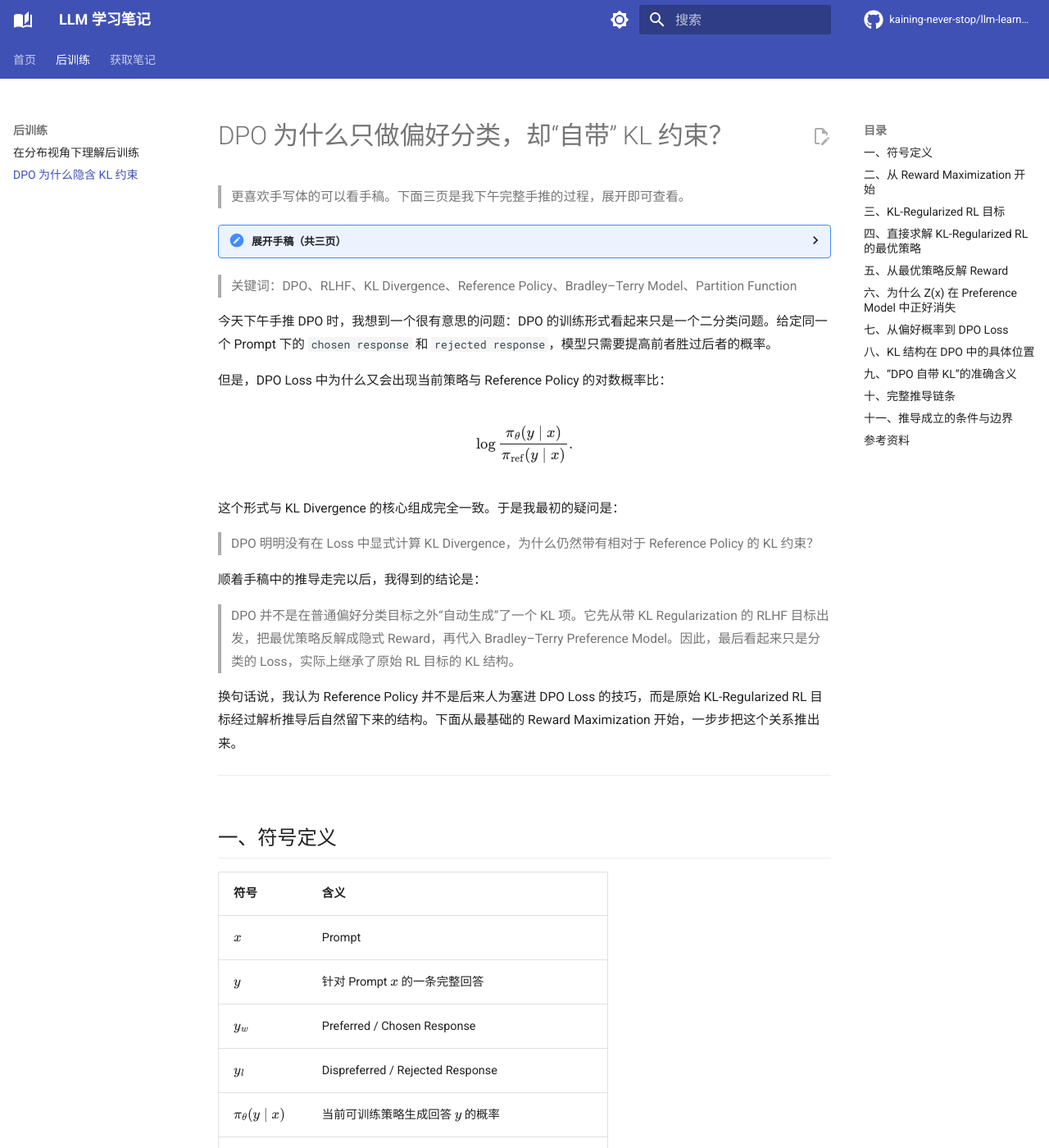
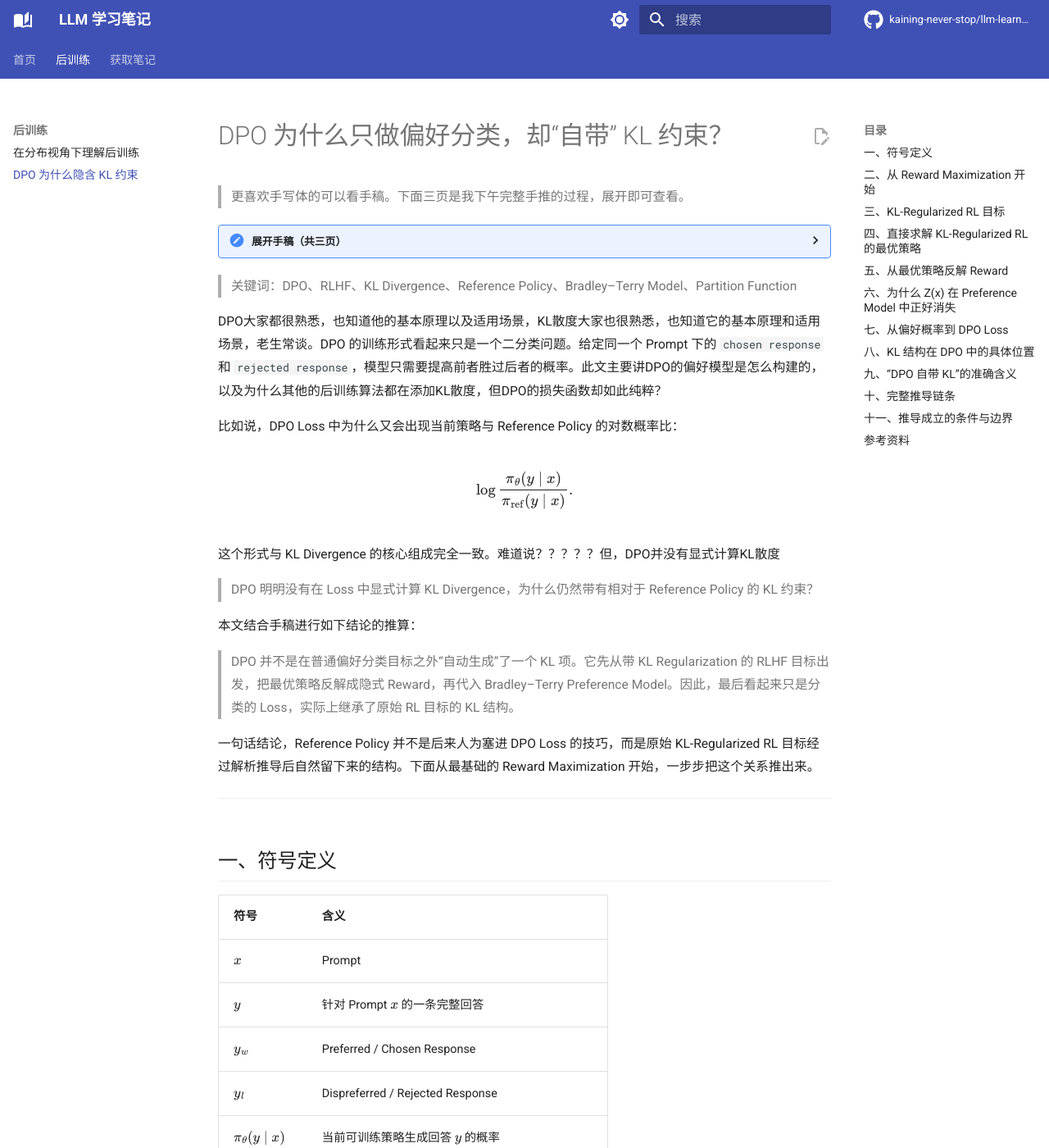
Before and after one commit to kaining-never-stop/llm-learning-notes, an MkDocs documentation site: the page built from docs/post-training/dpo-implicit-kl.md, in a window 1280 px wide and 1400 px high. Shown: the whole window at 82% size. Built offline with MkDocs 1.6.1 and Material for MkDocs 9.7.7, drawn with Linux system fonts in a browser that asks for light colours; comment, search, counter and statistics services are not loaded.

Commit message:
Update dpo-implicit-kl.md

```diff
--- a/docs/post-training/dpo-implicit-kl.md
+++ b/docs/post-training/dpo-implicit-kl.md
@@ -15,23 +15,23 @@
 
 > 关键词：DPO、RLHF、KL Divergence、Reference Policy、Bradley–Terry Model、Partition Function
 
-今天下午手推 DPO 时，我想到一个很有意思的问题：DPO 的训练形式看起来只是一个二分类问题。给定同一个 Prompt 下的 `chosen response` 和 `rejected response`，模型只需要提高前者胜过后者的概率。
+DPO大家都很熟悉，也知道他的基本原理以及适用场景，KL散度大家也很熟悉，也知道它的基本原理和适用场景，老生常谈。DPO 的训练形式看起来只是一个二分类问题。给定同一个 Prompt 下的 `chosen response` 和 `rejected response`，模型只需要提高前者胜过后者的概率。此文主要讲DPO的偏好模型是怎么构建的，以及为什么其他的后训练算法都在添加KL散度，但DPO的损失函数却如此纯粹？
 
-但是，DPO Loss 中为什么又会出现当前策略与 Reference Policy 的对数概率比：
+比如说，DPO Loss 中为什么又会出现当前策略与 Reference Policy 的对数概率比：
 
 $$
 \log\frac{\pi_\theta(y\mid x)}{\pi_{\mathrm{ref}}(y\mid x)}.
 $$
 
-这个形式与 KL Divergence 的核心组成完全一致。于是我最初的疑问是：
+这个形式与 KL Divergence 的核心组成完全一致。难道说？？？？？但，DPO并没有显式计算KL散度
 
 > DPO 明明没有在 Loss 中显式计算 KL Divergence，为什么仍然带有相对于 Reference Policy 的 KL 约束？
 
-顺着手稿中的推导走完以后，我得到的结论是：
+本文结合手稿进行如下结论的推算：
 
 > DPO 并不是在普通偏好分类目标之外“自动生成”了一个 KL 项。它先从带 KL Regularization 的 RLHF 目标出发，把最优策略反解成隐式 Reward，再代入 Bradley–Terry Preference Model。因此，最后看起来只是分类的 Loss，实际上继承了原始 RL 目标的 KL 结构。
 
-换句话说，我认为 Reference Policy 并不是后来人为塞进 DPO Loss 的技巧，而是原始 KL-Regularized RL 目标经过解析推导后自然留下来的结构。下面从最基础的 Reward Maximization 开始，一步步把这个关系推出来。
+一句话结论，Reference Policy 并不是后来人为塞进 DPO Loss 的技巧，而是原始 KL-Regularized RL 目标经过解析推导后自然留下来的结构。下面从最基础的 Reward Maximization 开始，一步步把这个关系推出来。
 
 ---
 
```
